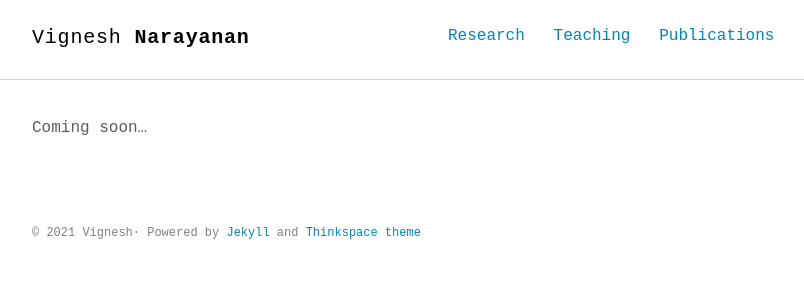
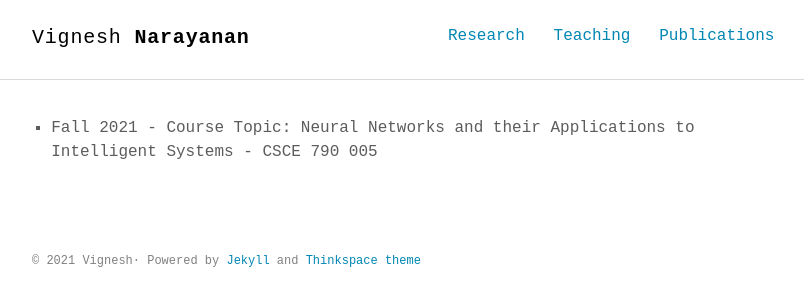
Before and after one commit to vigsnar/old_html_thinkspace, a Jekyll site: the page built from teaching.md, in a window 1280 px wide. Shown: the top 306 px of the page, without its empty margins (232-1036 px from the left). Built offline with Jekyll 4.4.1, drawn with Linux system fonts in a browser that asks for light colours; some web fonts are replaced.

Commit message:
Update teaching.md

```diff
--- a/teaching.md
+++ b/teaching.md
@@ -4,4 +4,4 @@ title: Teaching
 permalink: /teaching/
 ---
 
-Coming soon...
+1. Fall 2021 -  Course Topic: Neural Networks and their Applications to Intelligent Systems - CSCE 790 005
```
